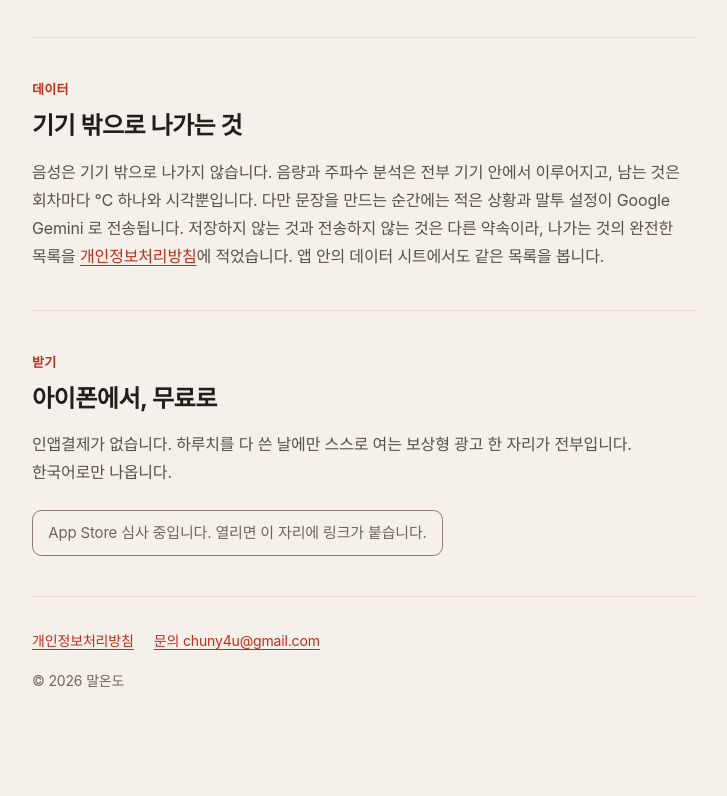
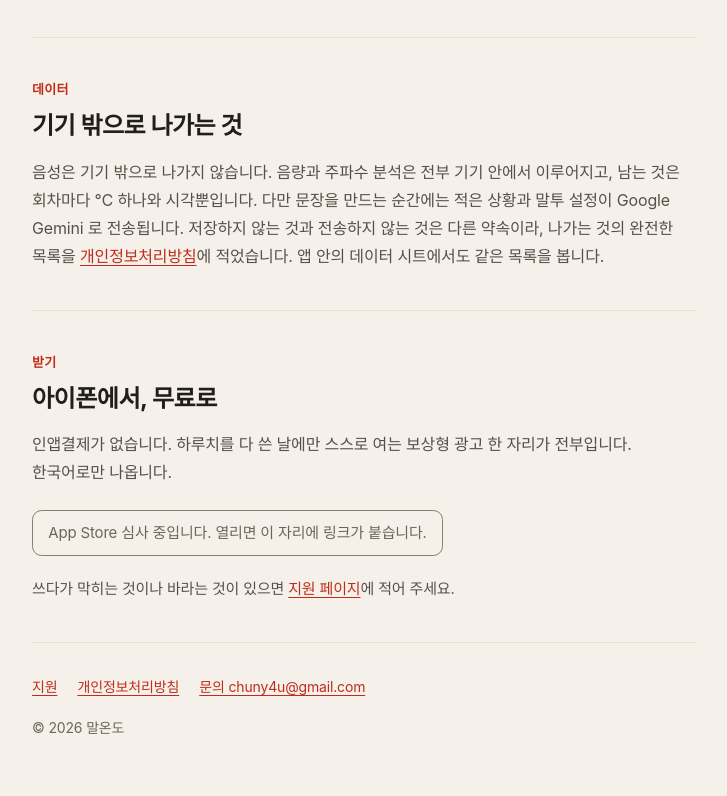
Before and after one commit to chunystory/chunystory.github.io, a plain HTML site: page index.html in a window 1280 px wide. Shown: the part 4437-5233 px from the top of the page, without its empty margins (276-1003 px from the left). Before the commit the page ends 5187 px from the top, so only its background shows below. Drawn offline with Linux system fonts and the light colour scheme; a web font is replaced by a local one.

Commit message:
index 에서 지원 페이지로 잇는다
Co-Authored-By: Claude Fable 5.1 <noreply@anthropic.com>

```diff
--- a/index.html
+++ b/index.html
@@ -201,6 +201,7 @@
   .nots b { margin-right: .3rem; }
 
   /* ── 받기 · 바닥 ── */
+  .after { margin-top: 1.25rem; font-size: .9375rem; }
   .store { display: inline-block; margin-top: .5rem; padding: .55rem .95rem; border: 1px solid var(--line-2); border-radius: .6rem; color: var(--ink-3); font-size: .9375rem; }
   footer { border-top: 1px solid var(--line); padding: 2rem 0 3.5rem; font-size: .875rem; color: var(--ink-3); }
   footer .links { display: flex; flex-wrap: wrap; gap: .25rem 1.25rem; margin: 0 0 1rem; padding: 0; list-style: none; }
@@ -397,12 +398,14 @@
   <p>인앱결제가 없습니다. 하루치를 다 쓴 날에만 스스로 여는 보상형 광고 한 자리가 전부입니다. 한국어로만 나옵니다.</p>
   <!-- 승인 뒤 아래 한 줄을 이것으로 바꾼다: <a class="store" href="https://apps.apple.com/kr/app/id0000000000">App Store 에서 받기</a> -->
   <span class="store">App Store 심사 중입니다. 열리면 이 자리에 링크가 붙습니다.</span>
+  <p class="after">쓰다가 막히는 것이나 바라는 것이 있으면 <a href="/support.html">지원 페이지</a>에 적어 주세요.</p>
 </section>
 
 </main>
 
 <footer>
   <ul class="links">
+    <li><a href="/support.html">지원</a></li>
     <li><a href="/privacy.html">개인정보처리방침</a></li>
     <li><a href="mailto:chuny4u@gmail.com">문의 chuny4u@gmail.com</a></li>
   </ul>
```
